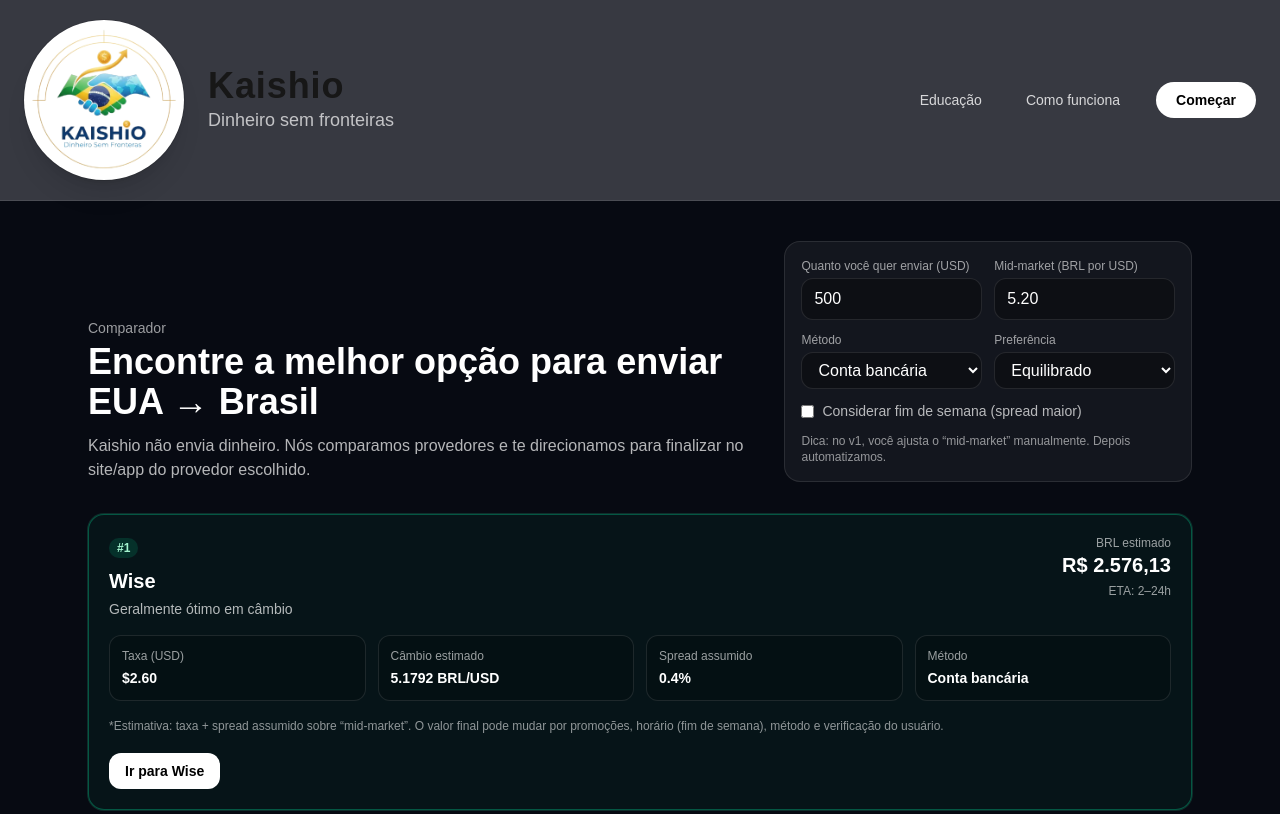
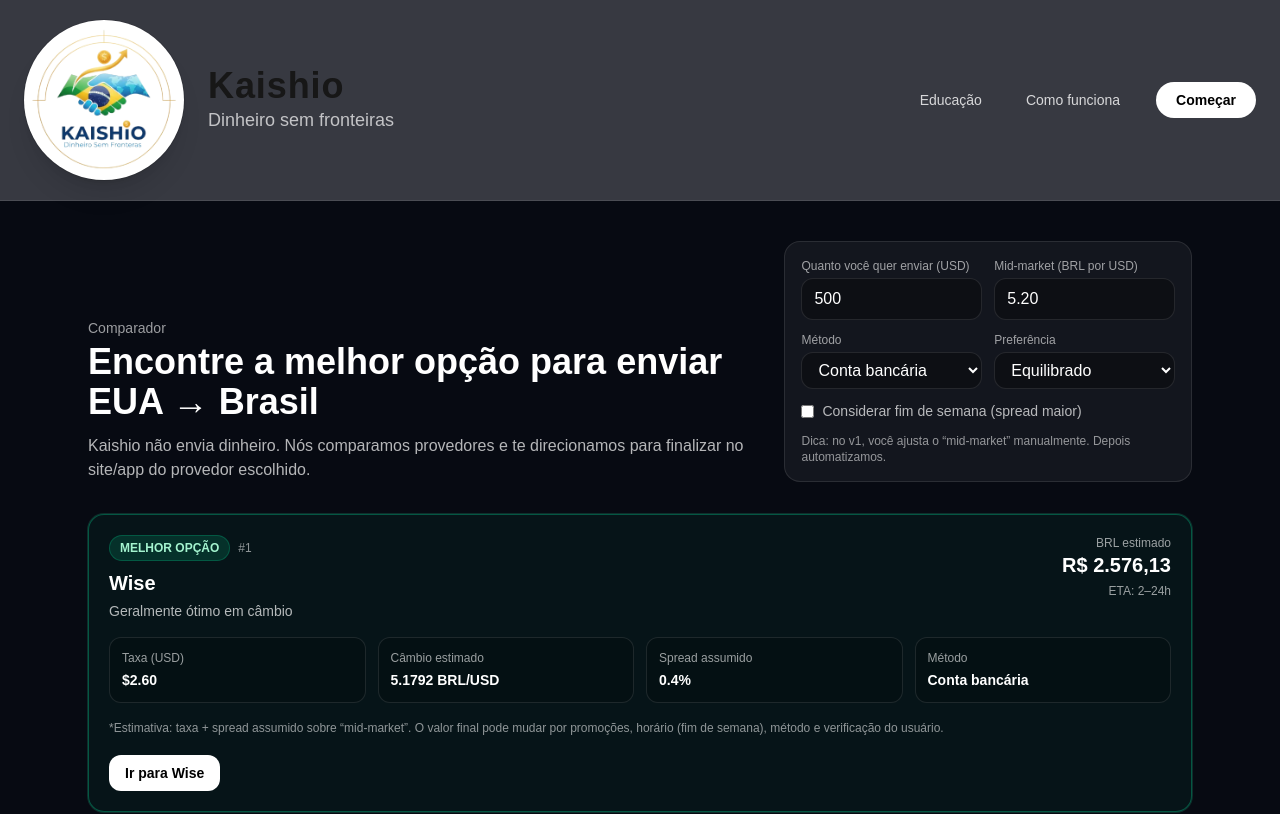
Before and after one commit to marioagnese/kaishio, a Next.js app: page /compare in a window 1280 px wide. Shown: the top 814 px of the page. Built offline with nearby package versions, Linux system fonts and the light colour scheme.

Commit message:
Add rank-based recommendation pill (best/good/ok)

```diff
--- a/src/components/compare/ProviderCard.tsx
+++ b/src/components/compare/ProviderCard.tsx
@@ -10,6 +10,7 @@
   rank: number;
 }) {
   const { provider } = quote;
+  const rec = recommendation(rank);
 
   return (
     <a
@@ -26,13 +27,17 @@
     >
       <div className="flex items-start justify-between gap-4">
         <div>
-          <div
-            className={[
-              "inline-flex items-center rounded-full px-2 py-0.5 text-xs font-semibold",
-              provider.color.badge,
-            ].join(" ")}
-          >
-            #{rank}
+          {/* Recommendation + rank */}
+          <div className="flex items-center gap-2">
+            <div
+              className={[
+                "inline-flex items-center rounded-full px-2.5 py-1 text-xs font-semibold",
+                rec.cls,
+              ].join(" ")}
+            >
+              {rec.label}
+            </div>
+            <div className="text-xs text-white/55">#{rank}</div>
           </div>
 
           <div className="text-xl font-semibold mt-2">{provider.name}</div>
@@ -65,6 +70,25 @@
   );
 }
 
+function recommendation(rank: number) {
+  if (rank === 1) {
+    return {
+      label: "MELHOR OPÇÃO",
+      cls: "bg-emerald-400/15 text-emerald-200 border border-emerald-400/25",
+    };
+  }
+  if (rank <= 3) {
+    return {
+      label: "BOA OPÇÃO",
+      cls: "bg-amber-400/15 text-amber-200 border border-amber-400/25",
+    };
+  }
+  return {
+    label: "OPÇÃO OK",
+    cls: "bg-white/10 text-white/80 border border-white/10",
+  };
+}
+
 function Metric({ label, value }: { label: string; value: string }) {
   return (
     <div className="rounded-xl border border-white/10 bg-black/20 p-3">
```
